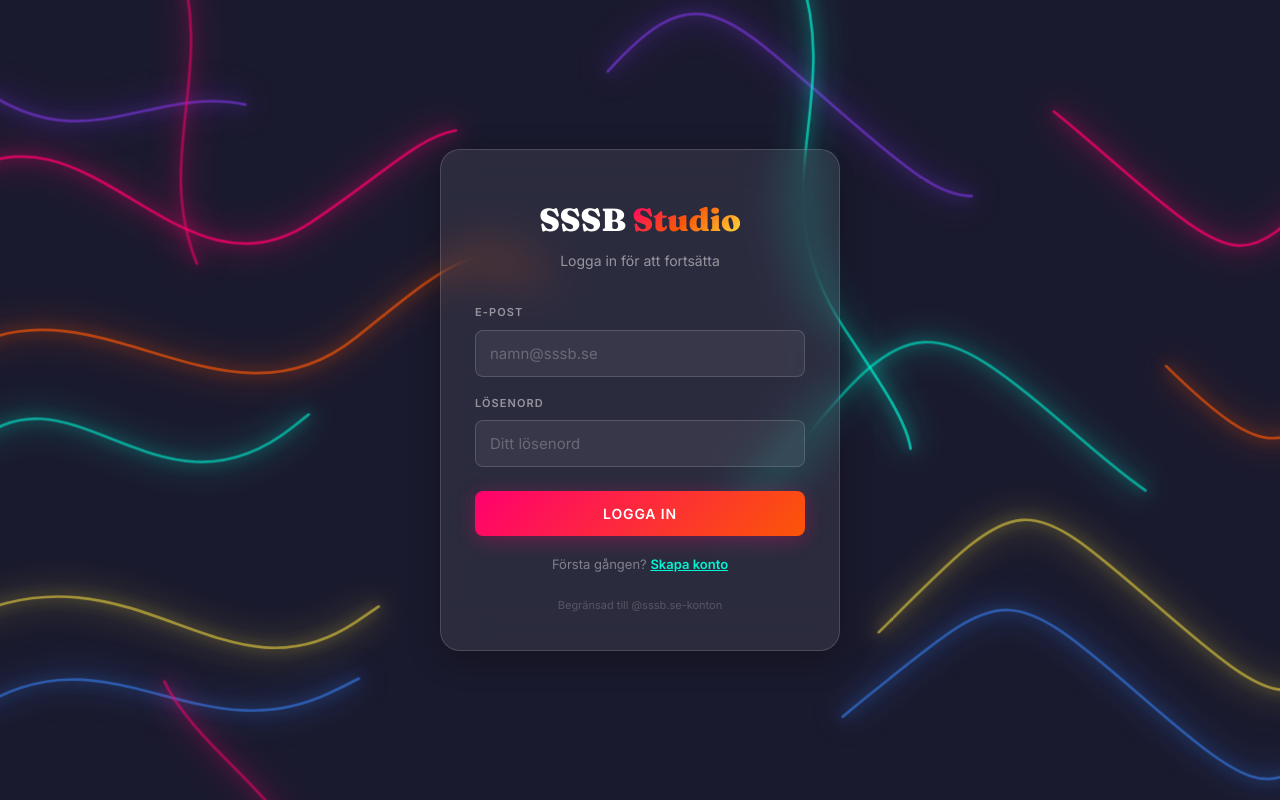
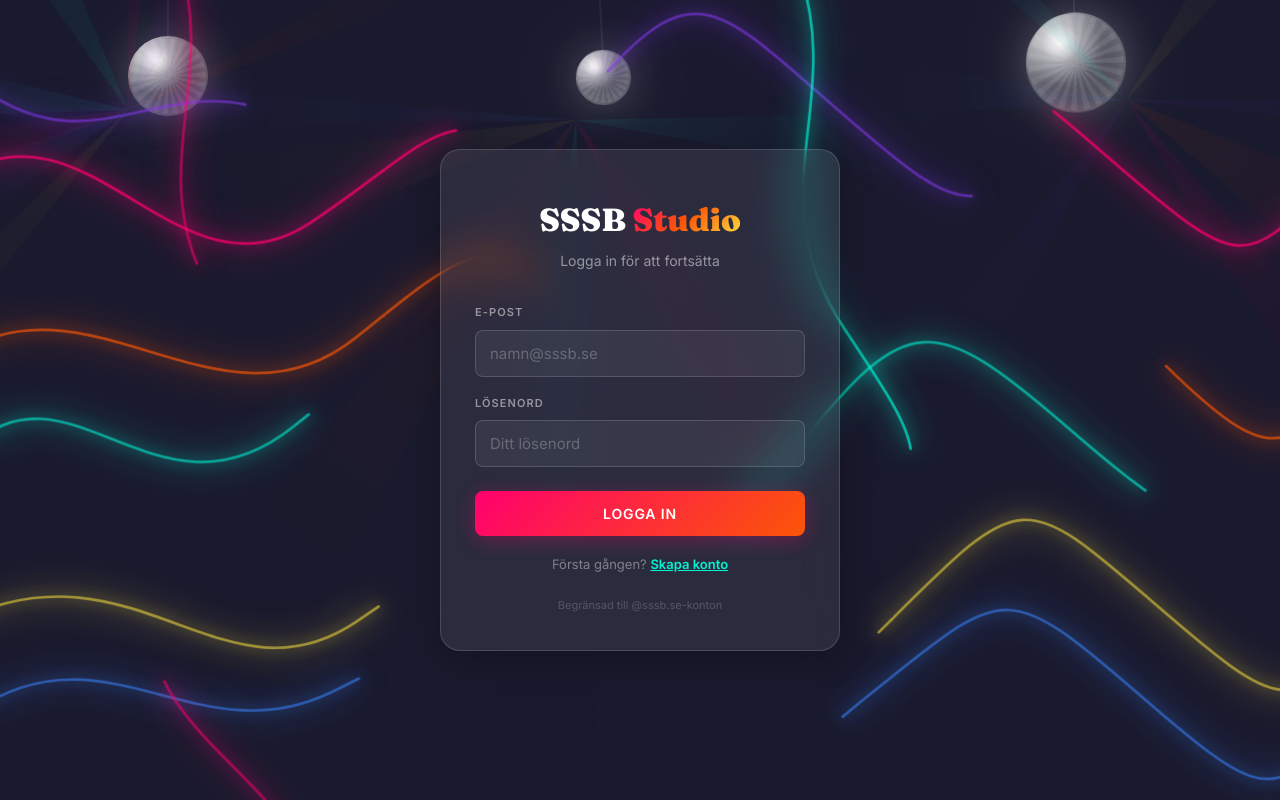
Before and after one commit to Fanny-forsberg/sssb-studio, a plain HTML site: page login.html in a window 1280 px wide. Drawn offline with Linux system fonts and the light colour scheme.

Commit message:
Add disco balls with light beams to login page
Three disco balls with reflective surfaces, spinning facets,
and animated neon light beams sweeping across the dark background.
Combined with existing neon noodles for full party effect.

Co-Authored-By: Claude Sonnet 4.6 <noreply@anthropic.com>

```diff
--- a/login.html
+++ b/login.html
@@ -124,9 +124,54 @@
       text-align:center; font-size:11px; color:rgba(255,255,255,.2);
       margin-top:22px; line-height:1.5;
     }
+
+    /* Disco balls */
+    .disco-ball {
+      position:fixed; border-radius:50%;
+      background:radial-gradient(circle at 35% 30%, rgba(255,255,255,.9) 0%, rgba(255,255,255,.4) 20%, rgba(200,200,200,.3) 50%, rgba(150,150,150,.2) 100%);
+      box-shadow: 0 0 40px rgba(255,255,255,.2), 0 0 80px rgba(255,255,255,.1), inset 0 0 20px rgba(255,255,255,.3);
+      z-index:0; pointer-events:none;
+    }
+    .disco-ball::before {
+      content:''; position:absolute; inset:2px; border-radius:50%;
+      background:repeating-conic-gradient(rgba(255,255,255,.12) 0deg 8deg, rgba(255,255,255,.04) 8deg 16deg);
+      animation:discoSpin 6s linear infinite;
+    }
+    .disco-ball::after {
+      content:''; position:absolute;
+      top:-120px; left:50%; width:1px; height:120px;
+      background:linear-gradient(to bottom, transparent, rgba(255,255,255,.15));
+      transform:translateX(-50%);
+    }
+    .disco-ball .shine {
+      position:absolute; inset:0; border-radius:50%;
+      background:radial-gradient(circle at 30% 25%, rgba(255,255,255,.7) 0%, transparent 45%);
+    }
+    .disco-1 { top:30px; left:10%; width:80px; height:80px; animation:discoFloat 4s ease-in-out infinite; }
+    .disco-2 { top:10px; right:12%; width:100px; height:100px; animation:discoFloat 5s ease-in-out infinite .8s; }
+    .disco-3 { top:50px; left:45%; width:55px; height:55px; animation:discoFloat 3.5s ease-in-out infinite 1.5s; }
+
+    @keyframes discoSpin { to { transform:rotate(360deg); } }
+    @keyframes discoFloat {
+      0%,100% { transform:translateY(0) rotate(-3deg); }
+      50% { transform:translateY(12px) rotate(3deg); }
+    }
+
+    /* Light beams from disco balls */
+    .disco-beam {
+      position:fixed; pointer-events:none; z-index:0;
+      width:3px; transform-origin:top center;
+      background:linear-gradient(to bottom, rgba(255,255,255,.15), transparent);
+    }
   </style>
 </head>
 <body>
+
+<div class="disco-ball disco-1"><div class="shine"></div></div>
+<div class="disco-ball disco-2"><div class="shine"></div></div>
+<div class="disco-ball disco-3"><div class="shine"></div></div>
+
+<canvas id="disco-beams" style="position:fixed;inset:0;pointer-events:none;z-index:0;"></canvas>
 
 <div class="noodle-bg">
   <svg viewBox="0 0 1440 900" preserveAspectRatio="xMidYMid slice">
@@ -268,6 +313,70 @@
   // If already logged in, redirect
   const session = localStorage.getItem('sssb_session');
   if (session) window.location.href = 'index.html';
+
+  // Disco light beams
+  (function() {
+    const canvas = document.getElementById('disco-beams');
+    if (!canvas) return;
+    const ctx = canvas.getContext('2d');
+
+    function resize() { canvas.width = window.innerWidth; canvas.height = window.innerHeight; }
+    resize();
+    window.addEventListener('resize', resize);
+
+    const beamColors = [
+      'rgba(255,0,110,.07)', 'rgba(0,245,212,.07)', 'rgba(254,228,64,.06)',
+      'rgba(131,56,236,.06)', 'rgba(251,86,7,.06)', 'rgba(58,134,255,.06)'
+    ];
+    const balls = [
+      { xPct: 0.10, y: 70 },
+      { xPct: 0.88, y: 60 },
+      { xPct: 0.45, y: 80 }
+    ];
+    const beams = [];
+    balls.forEach((ball, bi) => {
+      for (let i = 0; i < 8; i++) {
+        beams.push({
+          bi, angle: (i / 8) * Math.PI * 2,
+          speed: 0.002 + Math.random() * 0.003,
+          len: 350 + Math.random() * 350,
+          w: 25 + Math.random() * 45,
+          color: beamColors[(bi * 3 + i) % beamColors.length],
+          offset: Math.random() * Math.PI * 2
+        });
+      }
+    });
+
+    function draw() {
+      requestAnimationFrame(draw);
+      ctx.clearRect(0, 0, canvas.width, canvas.height);
+      const t = performance.now() * 0.001;
+
+      beams.forEach(b => {
+        const ball = balls[b.bi];
+        const bx = canvas.width * ball.xPct;
+        const by = ball.y + 40;
+        const a = b.angle + t * b.speed + b.offset;
+        const ex = bx + Math.cos(a) * b.len;
+        const ey = by + Math.sin(a) * b.len;
+        const px = Math.cos(a + Math.PI/2) * b.w;
+        const py = Math.sin(a + Math.PI/2) * b.w;
+
+        const grad = ctx.createLinearGradient(bx, by, ex, ey);
+        grad.addColorStop(0, b.color);
+        grad.addColorStop(1, 'transparent');
+
+        ctx.beginPath();
+        ctx.moveTo(bx, by);
+        ctx.lineTo(ex + px, ey + py);
+        ctx.lineTo(ex - px, ey - py);
+        ctx.closePath();
+        ctx.fillStyle = grad;
+        ctx.fill();
+      });
+    }
+    draw();
+  })();
 </script>
 
 </body>
```
